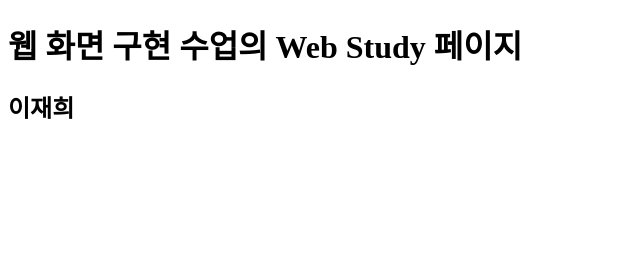
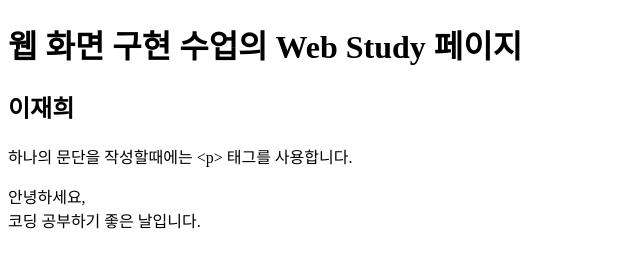
Before and after one commit to EJ-pro/Web_Study, a plain HTML site: page index.html in a window 1280 px wide. Shown: the whole page, without its empty margins (0-640 px from the left). Drawn offline with Linux system fonts and the light colour scheme.

Commit message:
No.2 commit

```diff
--- a/index.html
+++ b/index.html
@@ -8,5 +8,9 @@
 <body>
     <h1>웹 화면 구현 수업의 Web Study 페이지</h1>
     <h2>이재희</h2>
+    <p>하나의 문단을 작성할때에는 &lt;p&gt; 태그를 사용합니다.</p>
+    <p>안녕하세요, <br>
+        코딩 공부하기 좋은 날입니다.
+    </p>
 </body>
 </html>
```
